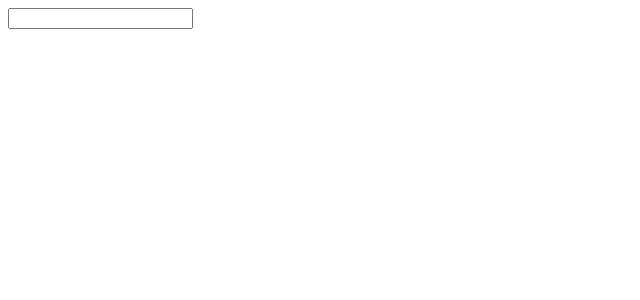
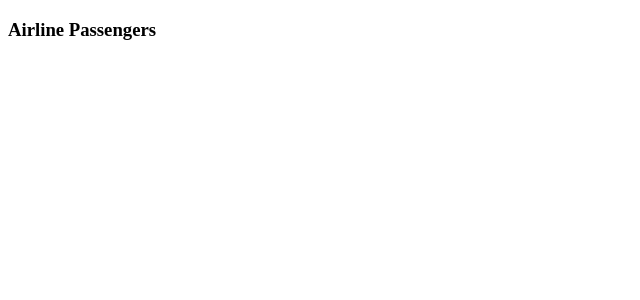
Before and after one commit to AlexisVelazquez22/Angular-Fundamentals, an Angular app: page / in a window 1280 px wide. Shown: the top 300 px of the page, without its empty margins (0-640 px from the left). Built offline with nearby package versions, Linux system fonts and the light colour scheme.

Commit message:
Create the array for test ngFor

```diff
--- a/src/app/app.component.ts
+++ b/src/app/app.component.ts
@@ -6,35 +6,39 @@ import { Component } from '@angular/core';
   template: `
     <div class="app">
 
-      <input
-        type="text"
-        [value]="name"
-        (input)="handleChange($event)">
-
-      <div *ngIf="name.length">
-        Searching... {{ name }}
-      </div>
-
-      <div *ngIf="name.length > 2">
-        Searching for longer... {{ name }}
-      </div>
-
-      <!-- Long version of ngIf using ng-template-->
-      <ng-template [ngIf]="name.length > 2">
-        <div>
-          Searching for longer... {{ name }}
-        </div>
-      </ng-template>
+      <h3>Airline Passengers</h3>
 
     </div>
   `
 })
 export class AppComponent {
 
-  name: string = '';
-
-  handleChange(event: any) {
-    this.name = event.target.value;
-  }
+  passengers: any = [
+    {
+      id: 1,
+      fullname: 'Stephen',
+      checkedIn: true
+    },
+    {
+      id: 2,
+      fullname: 'Rose',
+      checkedIn: false
+    },
+    {
+      id: 3,
+      fullname: 'James',
+      checkedIn: true
+    },
+    {
+      id: 4,
+      fullname: 'Louise',
+      checkedIn: true
+    },
+    {
+      id: 5,
+      fullname: 'Tina',
+      checkedIn: false
+    }
+  ];
 
 }
```
